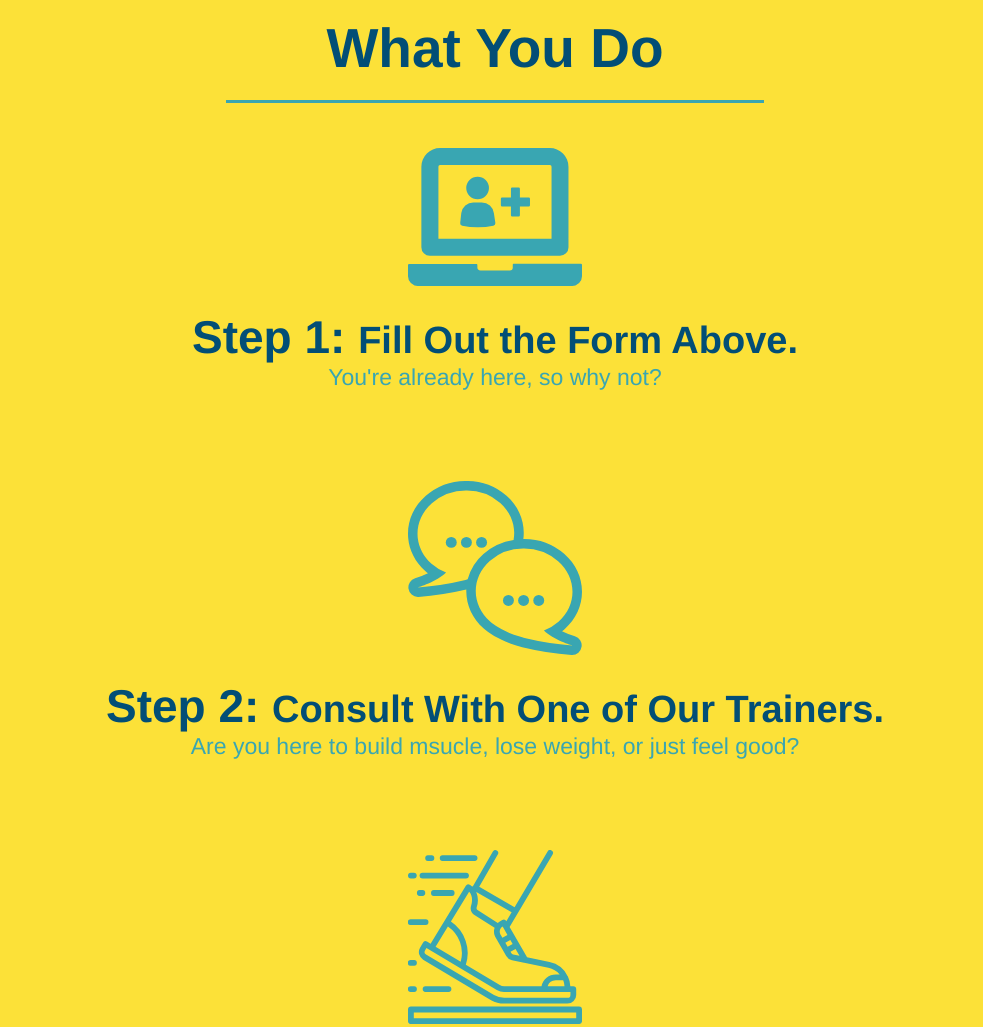
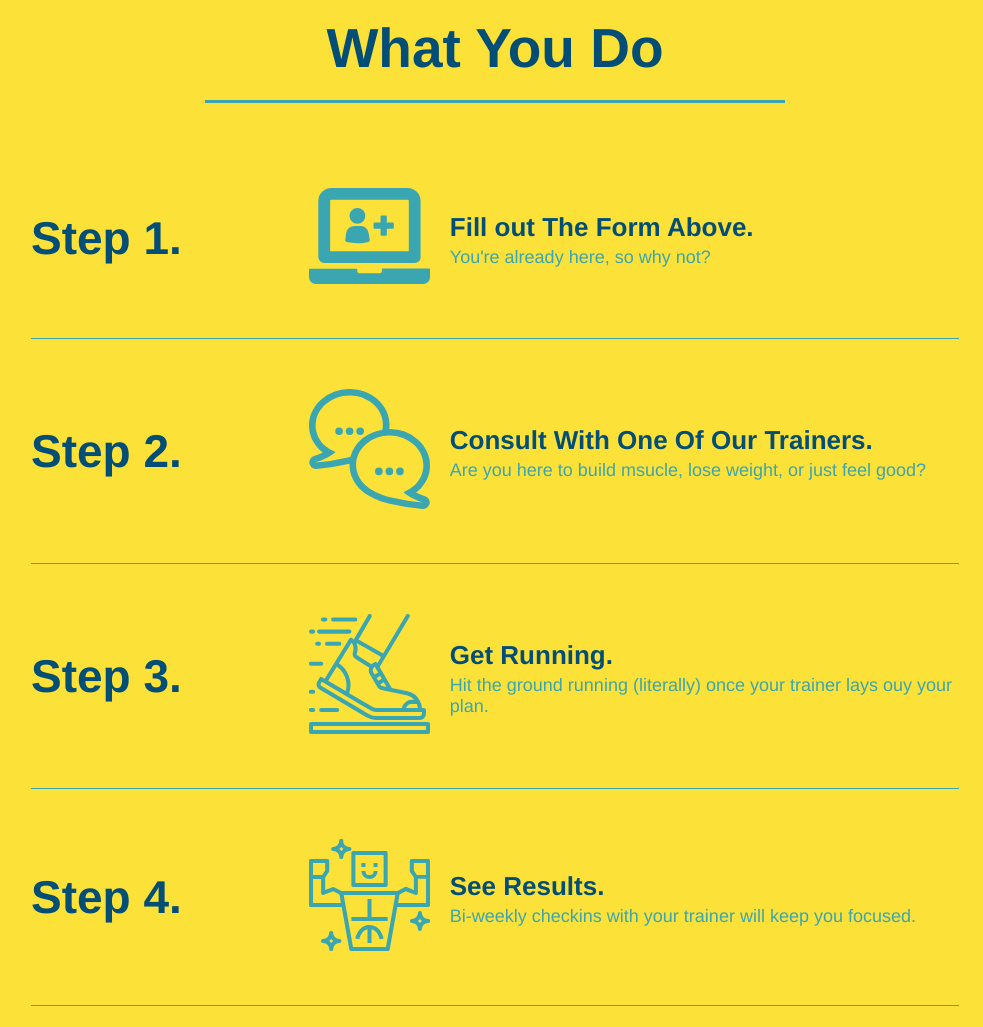
Before and after one commit to Alopez844/run-buddy, a plain HTML site: page index.html in a window 1280 px wide. Shown: the part 1240-2267 px from the top of the page, without its empty margins (145-1128 px from the left). Drawn offline with Linux system fonts and the light colour scheme.

Commit message:
add flexbox to the steps

```diff
--- a/assets/css/style.css/style.css
+++ b/assets/css/style.css/style.css
@@ -143,10 +143,6 @@ footer {
   }
 /* Hero Styles End*/
 
-.intro {
-  text-align: center;
-}
-
 
 .intro p {
   line-height: 1.7;
@@ -154,20 +150,21 @@ footer {
   width: 80%;
   font-size: 20px;
   margin: 0 auto;
+  text-align: center;
 }
 
 .steps {
-  text-align: center;
   background: #fce138;
 }
 
 .section-title {
   font-size: 55px;
   color: #024e76;
-  margin-bottom: 35px;
-  padding: 0 100px 20px 100px;
-  display: inline-block;
   border-bottom: 3px solid;
+  padding-bottom: 20px;
+  text-align: center;
+  margin: 0 auto 35px auto;
+  width: 50%;
 }
 
 .primary-border {
@@ -178,33 +175,53 @@ footer {
   border-color: #39a6b2;
 }
 
-.steps div {
-  margin-bottom: 80px;
+.step {
+  margin: 50px auto;
+  padding-bottom: 50px;
+  width: 80%;
+  border-bottom: 1px solid #39a6b2;
+  display: flex;
+  flex-wrap: wrap;
+  align-items: center;
+  justify-content: space-between;
 }
 
-.steps img {
-  width: 15%;
-  margin: 10px 0;
+.step h3 {
+  color: #024e76;
+  font-size: 46px;
+  flex: 1 30%;
 }
 
-.steps h3 {
-  color: #024e76;
-  font-size: 46px;
-  margin-top: 10px;
+.step-info {
+  flex: 2 70%;
+  display: flex;
+  flex-wrap: wrap;
+  align-items: center;
 }
 
-.steps p {
-  color: #39a6b2;
-  font-size: 23px;
+.step-img {
+  flex: 1 12%;
+  margin-right: 20px;
 }
 
-.steps span {
-  font-size: 38px;
+.step-img img {
+  max-width: 100%;
 }
 
-.trainers {
-  text-align: center;
+.step-text {
+  flex: 12;
 }
+
+.step-text p {
+  color: #39a6b2;
+  font-size: 18px;
+}
+.step-text h4 {
+  font-size: 26px;
+  line-height: 1.5;
+  color: #024e76;
+}
+
 
 .trainer {
   width: 900px;
@@ -233,6 +250,10 @@ footer {
   text-align: right;
 }
 
+.flex-row {
+  display: flex;
+}
+
 .trainer-bio h3 {
   font-size: 32px;
   margin-bottom: 8px;
@@ -250,7 +271,6 @@ footer {
 }
 
 .contact {
-  text-align: center;
   background: #024e76;
 }
 
--- a/index.html
+++ b/index.html
@@ -77,45 +77,87 @@
 
         <!-- "what we do" section -->
         <section id="what-we-do" class="intro">
-            <h2 class="section-title primary-border">What We Do</h2>
+           <div class="flex-row">
+            <h2 class="section-title primary-border">
+                What We Do
+            </h2>
+           </div>
+           <div class="flex-row">
             <p>
                 butcher selfies chambray shabby chic gentrify readymade yr Echo Park XOXO Tumblr normcore Banksy direct trade Blue Bottle chillwave you probably haven't heard of them single-origin coffee Vice fanny pack fixie Odd Future Austin fingerstache pickled twee synth Wes Anderson Thundercats viral bitters flannel meggings narwhal Marfa Schlitz sustainable Intelligentsia umami deep v craft
             </p>
+           </div>
         </section>
 
         <!-- "what you do" section -->
         <section id="what-you-do" class="steps">
-            <h2 class="section-title secondary-border">What You Do</h2>
+           <div class="flex-row">
+            <h2 class="section-title secondary-border">
+                What You Do
+            </h2>
+           </div>
 
-            <div>
-                <!-- insert the img element -->
+            <div class="step">
+                <h3>Step 1.</h3>
+                <div class="step-info">
+                    <div class="step-img">
                         <img src="./assets/css/images/step-1.svg" alt="" />
-                <h3> Step 1: <span>Fill Out the Form Above.</span></h3>
+                    </div>
+                    <div class="step-text">
+                        <h4>Fill out The Form Above.</h4>
                         <p>You're already here, so why not?</p>
                     </div>
+                </div>
+            </div>
 
-            <div>
+            <div class="step">
+                <h3>Step 2.</h3>
+                <div class="step-info">
+                    <div class="step-img">
                         <img src="./assets/css/images/step-2.svg" alt="" />
-                <h3>Step 2: <span>Consult With One of Our Trainers.</span> </h3>
+                    </div>
+                    <div class="step-text">
+                        <h4>Consult With One Of Our Trainers.</h4>
                         <p>Are you here to build msucle, lose weight, or just feel good?</p>
                     </div>
+                </div>
+            </div>
 
-            <div>
+            <div class="step">
+                <h3>Step 3.</h3>
+                <div class="step-info">
+                    <div class="step-img">
                         <img src="./assets/css/images/step-3.svg" alt="" />
-                <h3>Step 3: <span>Get Running.</span></h3>
+                    </div>
+                    <div class="step-text">
+                        <h4>Get Running.</h4>
                         <p>Hit the ground running (literally) once your trainer lays ouy your plan.</p>
                     </div>
+                </div>
+            </div>
 
-            <div>
+            <div class="step">
+                <h3>Step 4.</h3>
+                <div class="step-info">
+                    <div class="step-img">
                         <img src="./assets/css/images/step-4.svg" alt="" />
-                <h3>Step 4: <span>See Results.</span></h3>
+                    </div>
+                    <div class="step-text">
+                        <h4>See Results.</h4>
                         <p>Bi-weekly checkins with your trainer will keep you focused.</p>
+                    </div>
+                </div>
             </div>
         </section>
 
         <!-- "meet the trainers" section -->
         <section id="your-trainers" class="trainers">
-            <h2 class="section-title primary-border">Meet The Trainers</h2>
+           <div class="flex-row">
+            <h2 class="section-title primary-border">
+                Meet The Trainers
+            </h2>
+           </div>
+
             <article class="trainer">
                 <img src="./assets/css/images/trainer-1.jpg" alt="Arron Stephens in his workout clothes, ready to pump iron" />
                 <div class="trainer-bio text-left">
@@ -152,7 +194,12 @@
 
         <!-- "reach out" section -->
         <section id="reach-out" class="contact">
-            <h2 class="section-title secondary-border">Reach Out</h2>
+           <div class="flex-row">
+            <h2 class="section-title secondary-border">
+                Reach Out
+            </h2>
+           </div>
+
             <div class="contact-info">
                 <iframe
                 src="https://www.google.com/maps/embed?pb=!1m18!1m12!1m3!1d3033.366101520327!2d-74.86143948429182!3d40.5113984577997!2m3!1f0!2f0!3f0!3m2!1i1024!2i768!4f13.1!3m3!1m2!1s0x89c3f15baa0bb02f%3A0x3608086353dc1aff!2s55%20Main!5e0!3m2!1sen!2sus!4v1634241649120!5m2!1sen!2sus"
```
Lines whose indentation alone changed are shown as unchanged.
